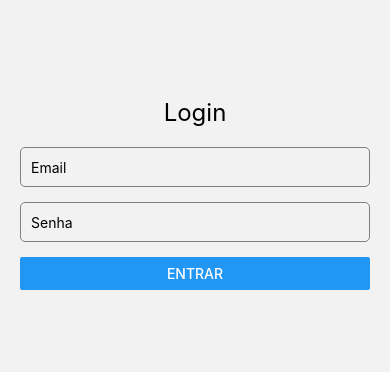
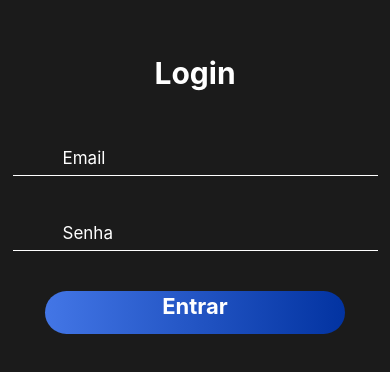
Before and after one commit to dlsr00t/badbons, a React Native app: screen /Login in a window 390 px wide. Shown: the part 228-600 px from the top of the page. Built offline with nearby package versions, Linux system fonts and the light colour scheme.

Commit message:
estilizando login novamente

```diff
--- a/src/screen/LoginScreen.js
+++ b/src/screen/LoginScreen.js
@@ -1,7 +1,9 @@
 import React, { useState } from 'react';
-import { View, Text, TextInput, Button, StyleSheet, Alert } from 'react-native';
+import { View, Text, TextInput, StyleSheet, Alert, TouchableOpacity } from 'react-native';
 import axios from 'axios';
 import AsyncStorage from '@react-native-async-storage/async-storage';
+import { LinearGradient } from 'expo-linear-gradient';
+import { loginScreen } from '../../styles/stylesLoginScreens';
 
 const LoginScreen = ({ navigation }) => {
   const [email, setEmail] = useState('');
@@ -17,7 +19,7 @@ const LoginScreen = ({ navigation }) => {
 
       // Se o login for bem-sucedido, salva o status de login e redireciona para o Dashboard
       await AsyncStorage.setItem('isLoggedIn', 'true');
-      navigation.navigate('HomeTabs'); // Substitua 'Dashboard' pelo nome correto da sua tela
+      navigation.navigate('HomeTabs'); // Substitua 'HomeTabs' pelo nome correto da sua tela
     } catch (error) {
       setError('Falha no login. Verifique suas credenciais.');
       Alert.alert('Erro', 'Falha no login. Verifique suas credenciais.');
@@ -25,46 +27,37 @@ const LoginScreen = ({ navigation }) => {
   };
 
   return (
-    <View style={styles.container}>
-      <Text style={styles.title}>Login</Text>
+    <View style={loginScreen.overall}>
+      <Text style={loginScreen.titulo}>Login</Text>
       <TextInput
-        style={styles.input}
+        style={loginScreen.entrada}
         placeholder="Email"
         value={email}
         onChangeText={setEmail}
       />
       <TextInput
-        style={styles.input}
+        style={loginScreen.entrada}
         placeholder="Senha"
         value={password}
         onChangeText={setPassword}
         secureTextEntry
       />
-      <Button title="Entrar" onPress={handleLogin} />
+      <LinearGradient
+        start={{ x: 0, y: 0 }}
+        end={{ x: 1, y: 0 }}
+        colors={['#4376e6', '#0233a1']}
+        style={loginScreen.linearGradient}
+      >
+        <TouchableOpacity style={loginScreen.button} onPress={handleLogin}>
+          <Text style={{fontWeight:"bold",alignItems:"center",color:"white",fontSize:22}}>Entrar</Text>
+        </TouchableOpacity>
+      </LinearGradient>
       {error ? <Text style={styles.error}>{error}</Text> : null}
     </View>
   );
 };
 
 const styles = StyleSheet.create({
-  container: {
-    flex: 1,
-    justifyContent: 'center',
-    padding: 20,
-  },
-  title: {
-    fontSize: 24,
-    textAlign: 'center',
-    marginBottom: 20,
-  },
-  input: {
-    height: 40,
-    borderColor: 'gray',
-    borderWidth: 1,
-    marginBottom: 15,
-    paddingLeft: 10,
-    borderRadius: 5,
-  },
   error: {
     color: 'red',
     marginTop: 10,
@@ -72,4 +65,4 @@ const styles = StyleSheet.create({
   },
 });
 
-export default LoginScreen;  // Exportação default
+export default LoginScreen;
--- a/styles/stylesLoginScreens.js
+++ b/styles/stylesLoginScreens.js
@@ -101,6 +101,54 @@ export const estilo = StyleSheet.create({
 
 })
 
+export const loginScreen = StyleSheet.create({
+    overall:{
+        display:"flex",
+        flex:1,
+        justifyContent:"center",
+        alignItems:"center",
+        backgroundColor:"rgb(27,27,27)",
+    },
+    titulo:{
+        color:"white",
+        fontWeight:"bold",
+        fontSize:30,
+        marginBottom:50,
+    },
+    entrada:{
+        color:"white",
+        borderBottomColor:"white",
+        borderBottomWidth:1,
+        paddingBottom:7,
+        paddingTop:7,
+        paddingRight:50,
+        paddingLeft:50,
+        fontSize:17,
+        marginBottom:40,
+    },
+
+    linearGradient: {
+        alignSelf: 'center',
+        borderRadius: 35,
+        height: 43,
+        width: 300,
+        justifyContent: 'center',
+    },
+
+    button:{
+        display:"flex",
+        backgroundColor: 'transparent',
+        borderRadius: 35,
+        borderColor: 'transparent',
+        alignItems: 'center',
+        alignSelf: 'center',
+        height: 50,
+        width: 300,
+        padding: 6,
+
+    }
+})
+
 export const HomeScreen = StyleSheet.create({
         Subtext: {
             paddingLeft: 10,
```
